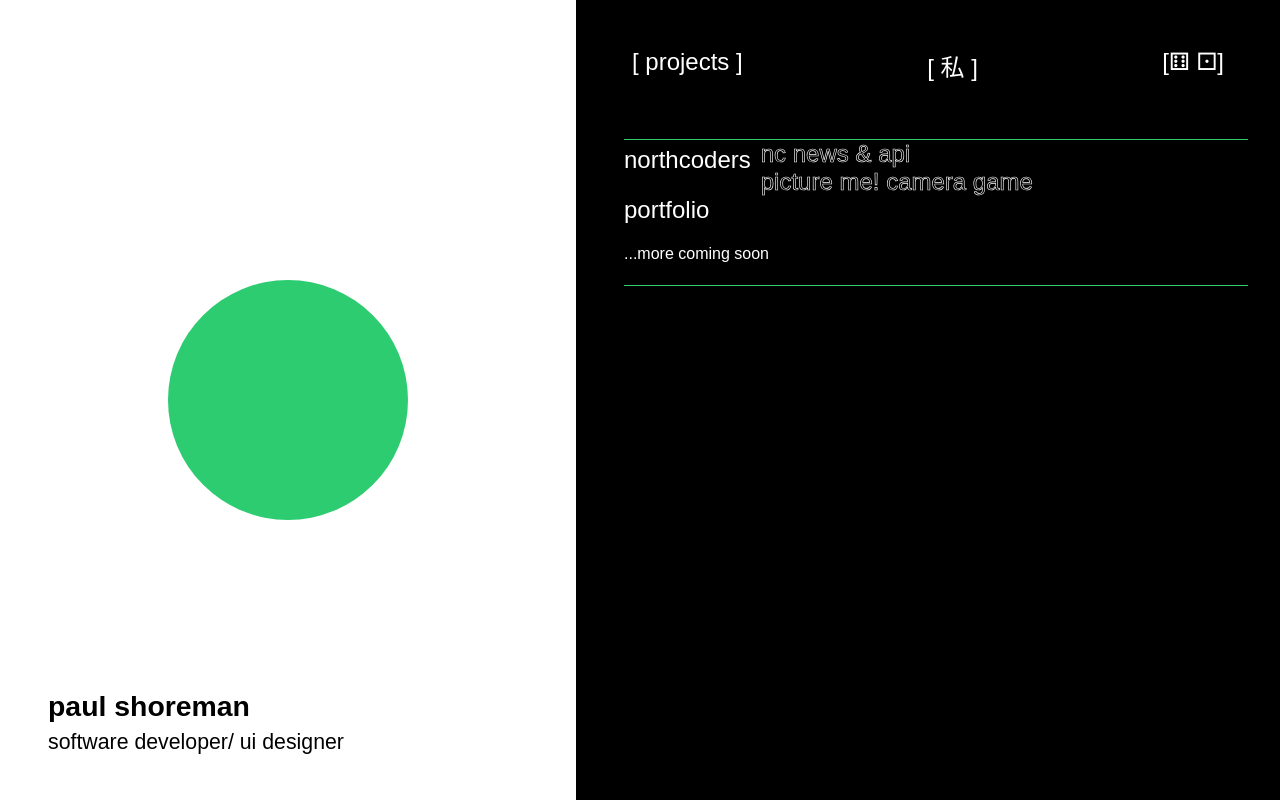
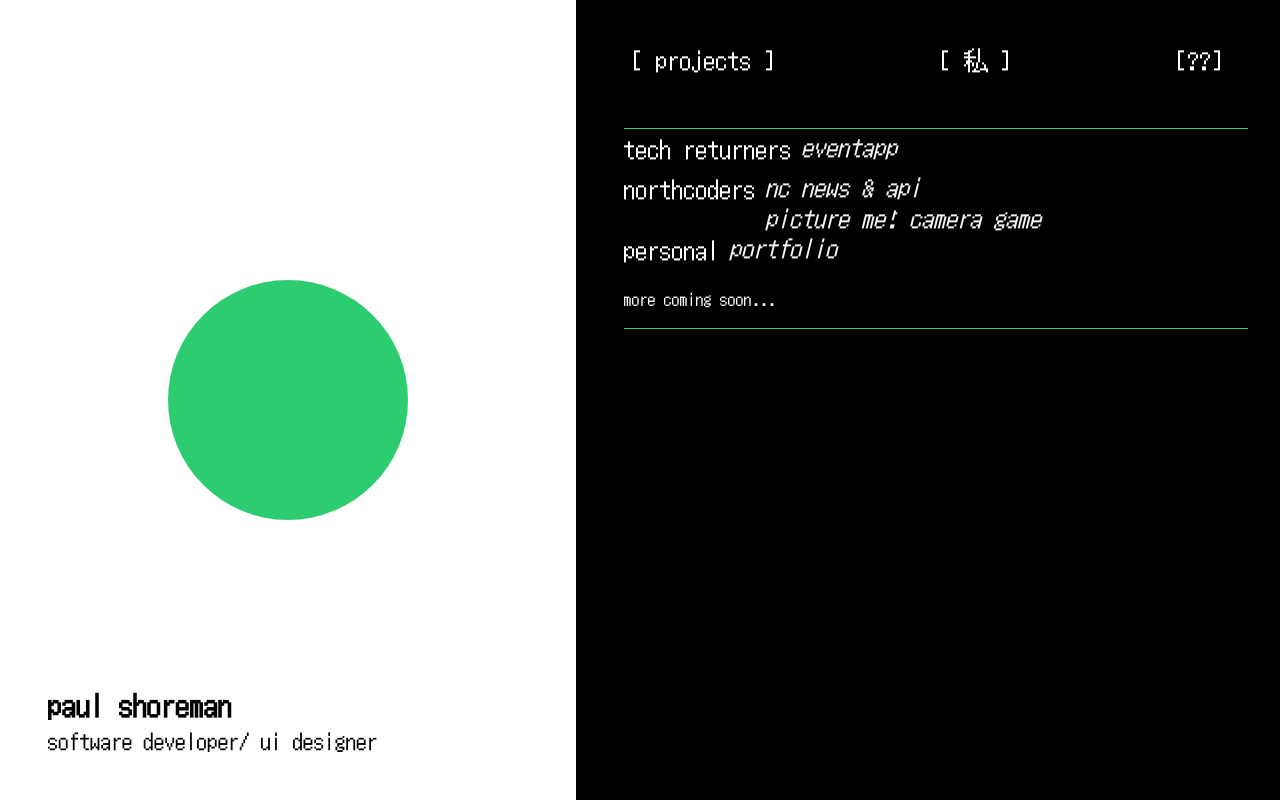
Before and after one commit to wasabi-p/react-portfolio, a React (Create React App) app: page / in a window 1280 px wide. Built offline with nearby package versions, Linux system fonts and the light colour scheme.

Commit message:
refactors, better naming on component styling and changed universal font

```diff
--- a/src/App.css
+++ b/src/App.css
@@ -1,7 +1,12 @@
 .App {
   text-align: center;
-  font-family: sans-serif;
+  font-family: "pc98";
   background-color: black;
+}
+@font-face {
+  font-family: "pc98";
+  src: local("KH-Dot-Kodenmachou-12-Ki"),
+    url("./fonts/KH-Dot-Kodenmachou-12-Ki.ttf") format("truetype");
 }
 .banner {
   position: fixed;
@@ -104,7 +109,26 @@ a:visited {
 .project-list {
   border-top: 0.1rem solid #2ecc71;
   border-bottom: 0.1rem solid #2ecc71;
+  font-style: normal;
   display: flex;
+  flex-direction: column;
+}
+.project-list-section {
+  display: flex;
+  align-items: flex-start;
+  gap: 10px;
+}
+.project-list-links a {
+  color: rgb(247, 243, 243);
+  padding-top:0.4rem;
+  display: flex;
+  font-style: italic;
+  flex-direction: column;
+}
+.project-list-links a:visited {
+  color: rgb(248, 245, 245);
+  display: flex;
+  font-style: normal;
   flex-direction: column;
 }
 ul {
@@ -138,36 +162,19 @@ ul {
 .heart {
   color: #2ecc71;
 }
-.project-title {
-  font-size: xx-large;
+.project-page-title {
+  font-size: x-large;
   color: white;
-  line-height: 0.75;
+  line-height: 1;
   font-weight: 600;
 }
-.project-details {
+.project-page-details {
   display: flex;
   flex-direction: column;
   width: 100%;
   border-top: 0.1rem solid #2ecc71;
   border-bottom: 0.1rem solid #2ecc71;
 }
-.project-section {
-  display: flex;
-  align-items: flex-start;
-  gap: 10px;
-}
-.project-links a {
-  color: black;
-  -webkit-text-stroke: 0.04rem white;
-  display: flex;
-  flex-direction: column;
-}
-.project-links a:visited {
-  color: black;
-  -webkit-text-stroke: 0.04rem white;
-  display: flex;
-  flex-direction: column;
-}
 .me-content {
   border-top: 0.1rem solid #2ecc71;
 }
--- a/src/App.jsx
+++ b/src/App.jsx
@@ -1,13 +1,14 @@
 import "./App.css";
 import Banner from "./components/Banner";
 import Main from "./components/Main";
+import "./fonts/KH-Dot-Kodenmachou-12-Ki.ttf";
 
 function App() {
   return (
     <div className="App">
       <Banner />
       <Main />
-      </div>
+    </div>
   );
 }
 
--- /dev/null
+++ b/src/components/EventApp.jsx
@@ -0,0 +1,7 @@
+import React from "react";
+
+const EventApp = () => {
+  return <div>wip...</div>;
+};
+
+export default EventApp;
--- a/src/components/Main.jsx
+++ b/src/components/Main.jsx
@@ -7,6 +7,7 @@ import PictureMe from "./PictureMe";
 import NcNews from "./NcNews";
 import Played from"./Played"
 import Portfolio from "./Portfolio";
+import EventApp from "./EventApp";
 
 const Main = () => {
   return (
@@ -16,6 +17,7 @@ const Main = () => {
         <Routes>
           <Route path="/" element={<ProjectList />} />
           <Route path="/me" element={<AboutMe />} />
+          <Route path="/project/eventapp" element={<EventApp/>}/>
           <Route path="/project/nc-news" element={<NcNews />} />
           <Route path="/project/picture-me" element={<PictureMe />} />
           <Route path="/project/portfolio" element={<Portfolio />} />
--- a/src/components/Nav.jsx
+++ b/src/components/Nav.jsx
@@ -5,7 +5,7 @@ const Nav = () => {
     <nav>
       <a href="/">[ projects ] </a>
       <a href="/me">[ 私 ]</a>
-      <a href="/played">[⚅ ⚀]</a>
+      <a href="/played">[??]</a>
     </nav>
   );
 };
--- a/src/components/NcNews.jsx
+++ b/src/components/NcNews.jsx
@@ -3,8 +3,8 @@ import React from "react";
 const NcNews = () => {
   return (
     <div>
-      <div className="project-details">
-        <h3 className="project-title">nc news website & server api</h3>
+      <div className="project-page-details">
+        <h3 className="project-page-title">nc news website & server api</h3>
         <div className="github-section">
           <h4>github{" >>>"}</h4>
           <div className="github-links">
--- a/src/components/PictureMe.jsx
+++ b/src/components/PictureMe.jsx
@@ -3,8 +3,8 @@ import React from "react";
 const PictureMe = () => {
   return (
     <div>
-      <div className="project-details">
-        <h3 className="project-title">picture me! camera game</h3>
+      <div className="project-page-details">
+        <h3 className="project-page-title">picture me! camera game</h3>
         <div className="github-section">
           <h4>github{" >>>"}</h4>
           <div className="github-links">
--- a/src/components/Portfolio.jsx
+++ b/src/components/Portfolio.jsx
@@ -3,8 +3,8 @@ import React from "react";
 const Portfolio = () => {
   return (
     <div>
-      <div className="project-details">
-        <h3 className="project-title">portfolio</h3>
+      <div className="project-page-details">
+        <h3 className="project-page-title">portfolio</h3>
         <a className="links" href="/">
           hosted
         </a>
--- a/src/components/ProjectList.jsx
+++ b/src/components/ProjectList.jsx
@@ -3,15 +3,26 @@ import React from "react";
 const ProjectList = () => {
   return (
     <div className="project-list">
-      <div className="project-section">
+      <div className="project-list-section">
+        <h2>tech returners</h2>
+        <div className="project-list-links">
+        <a href="/project/eventapp">eventapp</a>
+        </div>
+      </div>
+      <div className="project-list-section">
         <h2>northcoders</h2>
-        <div className="project-links">
+        <div className="project-list-links">
           <a href="/project/nc-news"> nc news & api</a>
           <a href="/project/picture-me">picture me! camera game</a>
         </div>
       </div>
+      <div className="project-list-section">
+        <h2>personal</h2>
+        <div className="project-list-links">
       <a href="/project/portfolio">portfolio</a>
-      <h4>...more coming soon</h4>
+      </div>
+      </div>
+      <h4>more coming soon...</h4>
     </div>
   );
 };
```
Also changed, not shown: src/fonts/KH-Dot-Kodenmachou-12-Ki.ttf (added).
